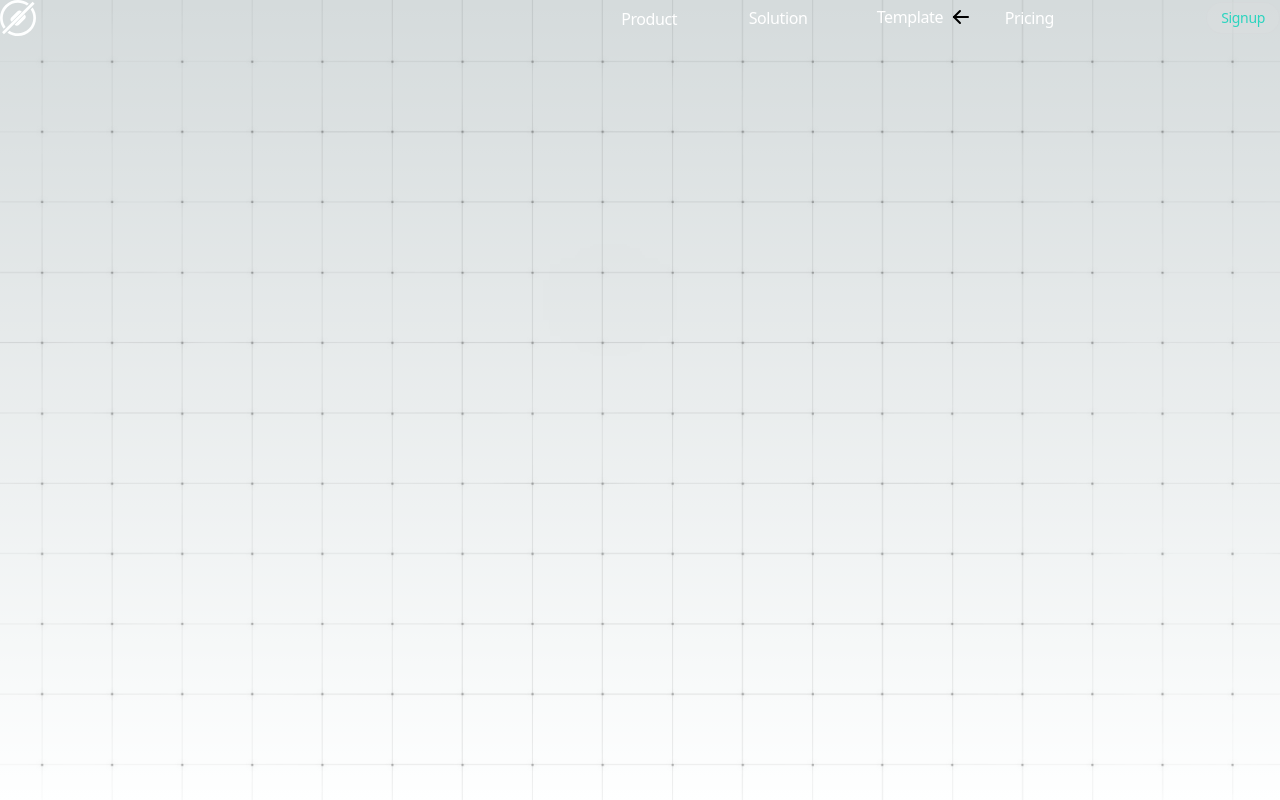
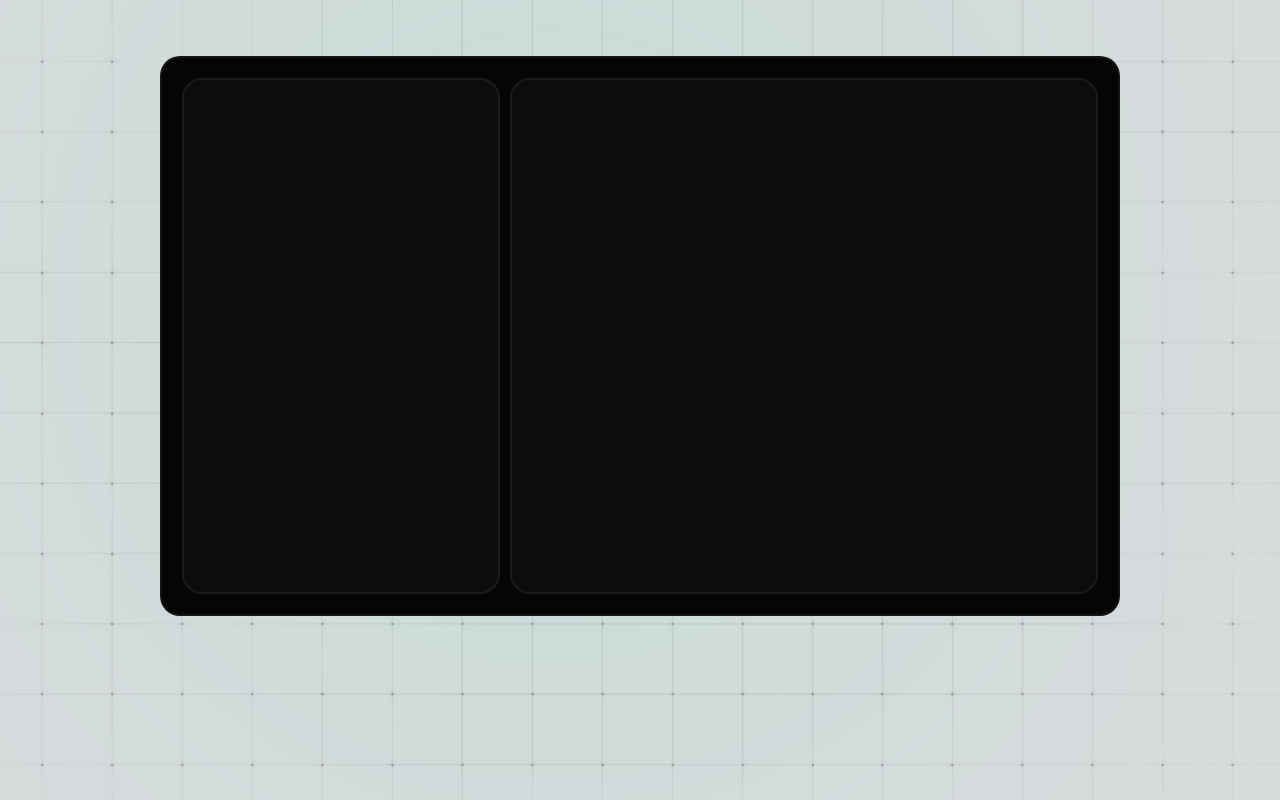
Before and after one commit to EDGEX3/Sbox-w, a React (Vite) app: page / in a window 1280 px wide. Built offline with nearby package versions, Linux system fonts and the light colour scheme.

Commit message:
new update

```diff
--- a/index.html
+++ b/index.html
@@ -5,6 +5,16 @@
     <link rel="icon" type="image/svg+xml" href="/src/assets/sbox 1.svg" />
     <meta name="viewport" content="width=device-width, initial-scale=1.0" />
     <title></title>
+    <style>
+      @font-face {
+        font-family: 'Mona Sans';
+        src:
+          url('./src/assets/fonts/Mona-Sans.woff2') format('woff2 supports variations'),
+          url('./src/assets/fonts/Mona-Sans.woff2') format('woff2-variations');
+        font-weight: 200 900;
+        font-stretch: 75% 125%;
+      }
+    </style>
   </head>
   <body>
     <div id="root"></div>
--- a/src/App.tsx
+++ b/src/App.tsx
@@ -1,5 +1,7 @@
 import Grid from './components/Grid'
-import Navbar from './components/Navbar'
+// import Navbar from './components/Navbar'
+import Box from './components/Box'
+import Signup from './pages/Signup'
 import './index.css'
 
 
@@ -8,9 +10,11 @@ function App() {
   return (
     <>
       <Grid>
-        <Navbar></Navbar>
+        <Box>
+          {/* <Navbar></Navbar> */}
+          <Signup></Signup>
+        </Box>
       </Grid>
-
     </>
   )
 }
--- /dev/null
+++ b/src/components/Box.tsx
@@ -0,0 +1,11 @@
+/* eslint-disable @typescript-eslint/no-explicit-any */
+
+const Box = (prop:any) => {
+  return (
+    <div className="mt-14 mx-20 ">
+        {prop.children}
+    </div>
+  )
+}
+
+export default Box
--- a/src/components/Grid.tsx
+++ b/src/components/Grid.tsx
@@ -4,8 +4,8 @@
 
 const Grid = (prop:any) => {
     return (
-      <div className="bg-grid-img w-full h-screen bg-cover bg-no-repeat ">
-          <div className="Ellipse3 w-[500px] h-[500px] absolute bg-teal-400 bg-opacity-[0.08] rounded-full blur-600xl top-[50px] left-[360px] " />
+      <div className="bg-grid-img w-full h-screen bg-cover bg-no-repeat absolute">
+          <div className=" w-[500px] h-[500px] left-[300px] top-[58px] absolute bg-bgElipce bg-opacity-20 rounded-full blur-600xl -z-10"></div>
           {prop.children}
       </div>
     )
--- a/src/components/Navbar.tsx
+++ b/src/components/Navbar.tsx
@@ -1,40 +1,35 @@
-import { IconArrowLeft } from '@tabler/icons-react';
+import {IconChevronDown} from '@tabler/icons-react'
+
+export default function Navbar() {
+
+    return (
+        <div className=' h-14 flex items-center justify-between'>
+            <img src="../assets/sbox 1.svg" height={36} width={36}></img>
+            <div className="flex items-center justify-stretch gap-2.5">
+                <div className='flex flex-row gap-1'>
+                    <a>Product</a>
+                    <IconChevronDown/>
+                </div>
+                <div className='flex flex-row gap-1'>
+                    <a>Solution</a>
+                    <IconChevronDown/>
+                </div>
+                <div className='flex flex-row gap-1'>
+                    <a>Template</a>
+                    <IconChevronDown/>
+                </div>
+                <div className='flex flex-row gap-1'>
+                    <a>Pricing</a>
+                </div>
 
 
-
-
-export default function Home() {
-
-    return (
-
-        <div className="Nav w-full h-9 justify-between items-center inline-flex">
-            <div className="Sbox1 w-9 h-9 justify-center items-center flex">
-                <img className="Union w-9 h-9" src="/assets/sbox 1.svg" alt="not found logo" width={36} height={36} />
             </div>
-            <div className="NavOption h-9 relative">
-                <div className="Tab w-24 h-9 left-0 top-[1.44px] absolute justify-between items-center inline-flex">
-                    <div className="Product w-24 h-6 text-white text-base font-normal font-['Hubot Sans'] tracking-tight">Product</div>
-                    <div className="IconDown w-4 h-4 relative">
-                    </div>
-                </div>
-                <div className="Tab w-24 h-7 left-[127.58px] top-[4.32px] absolute justify-between items-center inline-flex">
-                    <div className="Product text-white text-base font-normal font-['Hubot Sans'] tracking-tight">Solution</div>
-                    <div className="IconDown w-4 h-4 relative">
-                    </div>
-                </div>
-                <div className="Tab w-24 h-7 left-[255.58px] top-[2.88px] absolute justify-between items-center inline-flex">
-                    <div className="Product text-white text-base font-normal font-['Hubot Sans'] tracking-tight">Template</div>
-                    <IconArrowLeft />
-                </div>
-                <div className="Tab w-24 h-9 left-[383.58px] top-0 absolute justify-between items-center inline-flex">
-                    <div className="Product w-24 h-6 text-white text-base font-normal font-['Hubot Sans'] tracking-tight">Pricing</div>
+            <div className="w-20 h-8 bg-neutral-50 bg-opacity-5 rounded-2xl border border-zinc-300 border-opacity-40 justify-center items-center inline-flex">
+                <div className="text-teal-400 text-sm font-medium font-['JetBrains Mono'] ">
+                    Signup
                 </div>
             </div>
-            <a href="/signup" className="Signup h-8 px-3.5 py-1.5 bg-neutral-50 bg-opacity-5 rounded-2xl border border-zinc-300 border-opacity-40 justify-between items-center flex">
-                <div className="Signup text-teal-400 text-sm font-medium font-['JetBrains Mono'] tracking-tight">
-                    Signup
-                </div>
-            </a>
+
         </div>
     )
 }
--- /dev/null
+++ b/src/pages/Signup.tsx
@@ -0,0 +1,18 @@
+// import { IconPlayerPlayFilled } from "@tabler/icons-react"
+import Box from "../components/Box"
+
+export default function Signup() {
+
+    return (
+
+        <Box>
+            <div className="p-5 h-[560px] rounded-boxRadius bg-boxBg border-solid border-2 border-boxBorder flex gap-[10px]">
+                <div className="h-auto w-[438px] px-[50px] py-[75px] rounded-boxRadius bg-insideBoxBg border-solid border-2 border-boxBorder">
+
+                </div>
+                <div className="h-auto w-full rounded-boxRadius bg-insideBoxBg border-solid border-2 border-boxBorder"></div>
+
+            </div>
+        </Box>
+    )
+}
--- a/tailwind.config.ts
+++ b/tailwind.config.ts
@@ -1,24 +1,54 @@
-import type { Config } from 'tailwindcss'
+import type { Config } from "tailwindcss";
 
 const config: Config = {
   content: [
-    './src/pages/**/*.{js,ts,jsx,tsx,mdx}',
-    './src/components/**/*.{js,ts,jsx,tsx,mdx}',
-    './src/app/**/*.{js,ts,jsx,tsx,mdx}',
+    "./src/pages/**/*.{js,ts,jsx,tsx,mdx}",
+    "./src/components/**/*.{js,ts,jsx,tsx,mdx}",
+    "./src/app/**/*.{js,ts,jsx,tsx,mdx}",
   ],
   theme: {
+    // colors:{
+    //   transparent: 'transparent',
+    //   'boxBg':'#050505',
+    //   'insideBoxBg':"rgba(255, 251, 251, 0.03)",
+    //   'e4':"rgba(255, 251, 251, 0.26)",
+    //   'e6':"rgba(255, 255, 255, 0.51)",
+    //   'playbtn':"var(--gradiont-green, linear-gradient(180deg, rgba(0, 255, 163, 0.54) 0%, #00FFA3 100%))",
+
+    //   'boxBorder':"rgba(255, 255, 255, 0.0588)",
+    // },
     extend: {
+      colors: {
+        bgElipce:"rgba(0, 255, 163, 0.18)",
+        boxBg: "#050505",
+        insideBoxBg: "rgba(255, 251, 251, 0.03)",
+        e4: "rgba(255, 251, 251, 0.26)",
+        e6: "rgba(255, 255, 255, 0.51)",
+        boxBorder:"rgba(255, 255, 255, 0.0588)",
+      },
+      borderWidth: {
+        "2": "2px",
+      },
+      borderRadius: {
+        boxRadius: "20px",
+      },
+      height: {
+        "11/12": "98%",
+      },
       backgroundImage: {
-        'grid-img': 'url("/assets/grid.png")',
-        'gradient-radial': 'radial-gradient(var(--tw-gradient-stops))',
-        'gradient-conic':
-          'conic-gradient(from 180deg at 50% 50%, var(--tw-gradient-stops))',
+        "grid-img": 'url("/assets/grid.png")',
+        "gradient-radial": "radial-gradient(var(--tw-gradient-stops))",
+        "gradient-conic":
+          "conic-gradient(from 180deg at 50% 50%, var(--tw-gradient-stops))",
       },
       blur: {
-        '600xl': '600px',
-      }
+        "600xl": "200px",
+      },
+      dropShadow: {
+        "box-1": "0px 0px 17px 0px rgba(0, 255, 163, 0.05) inset",
+      },
     },
   },
   plugins: [],
-}
-export default config
+};
+export default config;
```
